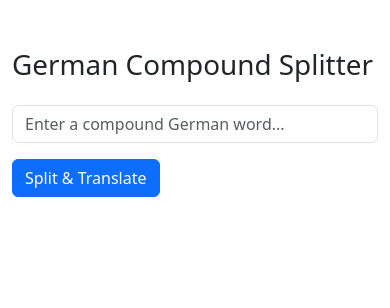
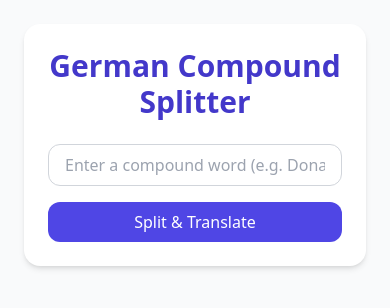
Before and after one commit to Kamix-08/compound-translator, a FastAPI app: page / in a window 390 px wide. Shown: the top 308 px of the page. Run offline with FastAPI, Linux system fonts and the light colour scheme; parts of the project's set-up code (start-up, migrations or seed data) failed here and were passed over; some libraries are stand-ins or nearby versions.

Commit message:
frontend redo

```diff
--- a/app/main.py
+++ b/app/main.py
@@ -1,4 +1,5 @@
 from fastapi import FastAPI, Request, Form
+from fastapi.staticfiles import StaticFiles
 from fastapi.responses import HTMLResponse
 from fastapi.templating import Jinja2Templates
 
@@ -6,7 +7,11 @@ from app.inti_data import get_ahocs
 from app.split import split
 from app.translate import translate
 
+from pathlib import Path
+
 app = FastAPI()
+app.mount("/static", StaticFiles(directory=Path("app/static")), name="static")
+
 templates = Jinja2Templates(directory='app/templates')
 
 ahocs = get_ahocs()
--- a/app/templates/index.html
+++ b/app/templates/index.html
@@ -1,27 +1,52 @@
 <!DOCTYPE html>
-<html lang="en">
+<html lang="en" class="bg-gray-50 text-gray-800 dark:bg-gray-900 dark:text-gray-100">
 <head>
     <meta charset="UTF-8">
-    <title>German Compound Splitter</title>
-    <link rel="stylesheet" href="https://cdn.jsdelivr.net/npm/bootstrap@5.3.0/dist/css/bootstrap.min.css">
+    <title>Compound Splitter</title>
+    <meta name="viewport" content="width=device-width, initial-scale=1.0">
+
+    <script src="https://cdn.tailwindcss.com"></script>
+
+    <link rel="icon" href="/static/favicon.ico" type="image/x-icon">
 </head>
-<body class="container py-5">
-    <h1 class="mb-4">German Compound Splitter</h1>
-    <form method="post" action="/process">
-        <div class="mb-3">
-            <input type="text" name="word" class="form-control" placeholder="Enter a compound German word..." required>
+<body class="min-h-screen flex flex-col items-center justify-start p-6">
+    <div class="w-full max-w-xl bg-white dark:bg-gray-800 rounded-2xl shadow-md p-6 space-y-6">
+        <h1 class="text-3xl font-bold text-center text-indigo-700 dark:text-indigo-400">German Compound Splitter</h1>
+
+        <form method="post" action="/process" class="space-y-4">
+            <input
+                type="text"
+                name="word"
+                placeholder="Enter a compound word (e.g. Donaudampfschiff...)"
+                class="w-full px-4 py-2 rounded-xl border border-gray-300 dark:border-gray-600 dark:bg-gray-700 dark:placeholder-gray-400 focus:ring-2 focus:ring-indigo-500 outline-none"
+                required
+            >
+            <button
+                type="submit"
+                class="w-full bg-indigo-600 text-white py-2 rounded-xl hover:bg-indigo-700 transition">
+                Split & Translate
+            </button>
+        </form>
+
+        {% if subwords %}
+        <div class="pt-4 border-t border-gray-200 dark:border-gray-600">
+            <h2 class="text-lg font-semibold text-gray-700 dark:text-gray-300 mb-4">Results</h2>
+
+            <div class="flex flex-wrap gap-2 justify-between items-start px-4 py-3 rounded-lg bg-indigo-100 dark:bg-indigo-600 text-indigo-800 dark:text-white font-semibold border border-indigo-200 dark:border-indigo-500 mb-3 shadow-sm break-words">
+                <span class="w-full sm:w-auto break-words">{{ original }}</span>
+                <span class="italic text-sm text-indigo-700 dark:text-indigo-100 w-full sm:w-auto break-words text-right sm:text-left">{{ translations[original] }}</span>
+            </div>
+
+            <ul class="space-y-2">
+                {% for word in subwords %}
+                <li class="flex flex-col sm:flex-row sm:justify-between items-start sm:items-center px-4 py-2 rounded-lg bg-gray-100 dark:bg-gray-700 hover:bg-gray-200 dark:hover:bg-gray-600 transition-all duration-150 break-words">
+                    <span class="font-medium break-words">{{ word }}</span>
+                    <span class="italic text-sm text-gray-600 dark:text-gray-300 break-words sm:text-right">{{ translations[word] }}</span>
+                </li>
+                {% endfor %}
+            </ul>
         </div>
-        <button type="submit" class="btn btn-primary">Split & Translate</button>
-    </form>
-
-    {% if subwords %}
-    <hr>
-    <h3>Results for "{{ original }}"</h3>
-    <ul>
-        {% for word in [original] + subwords %}
-            <li><strong>{{ word }}</strong> → {{ translations[word] }}</li>
-        {% endfor %}
-    </ul>
-    {% endif %}
+        {% endif %}
+    </div>
 </body>
 </html>
--- a/requirements.txt
+++ b/requirements.txt
@@ -5,3 +5,4 @@
 py7zr
 requests
 german-compound-splitter @ git+https://github.com/repodiac/german_compound_splitter
+python-multipart
```
Also changed, not shown: app/static/favicon.ico (added).
